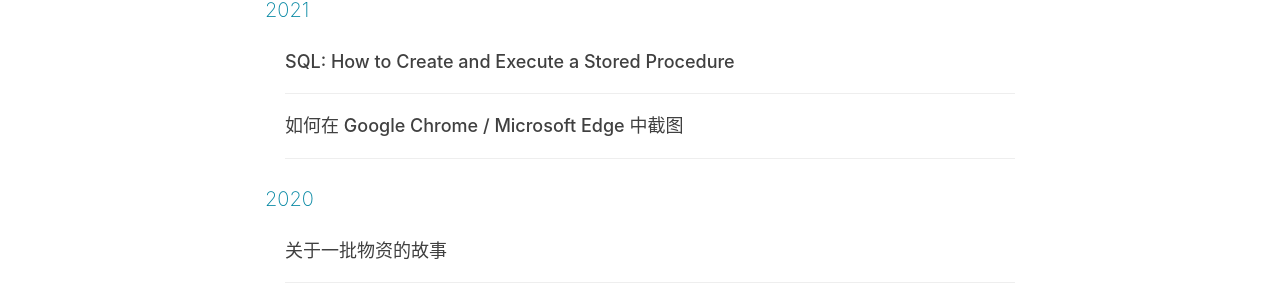
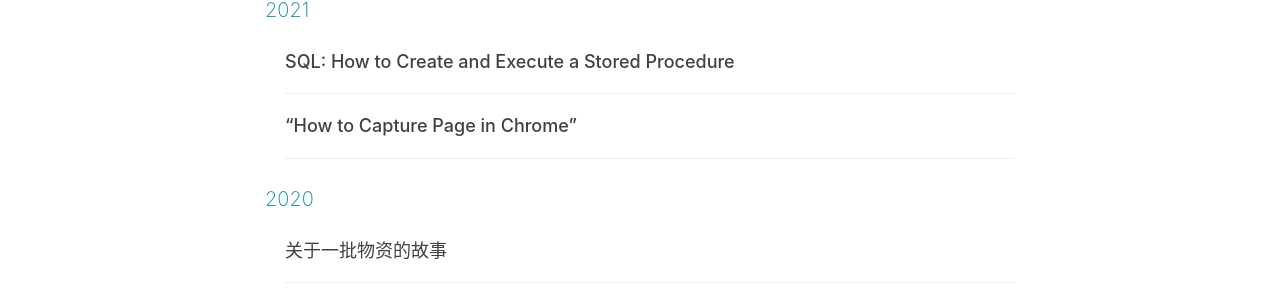
Before and after one commit to kellyxu-com/blog, a Jekyll site: the page built from archive.html, in a window 1280 px wide. Shown: the part 565-868 px from the top of the page. Built offline with Jekyll 4.4.1, drawn with Linux system fonts in a browser that asks for light colours; nearby versions of some CDN libraries; comment, search, counter and statistics services are not loaded.

Commit message:
Update 2021-07-19-how-to-capture-page-in-chrome.markdown

```diff
--- a/_posts/2021-07-19-how-to-capture-page-in-chrome.markdown
+++ b/_posts/2021-07-19-how-to-capture-page-in-chrome.markdown
@@ -1,6 +1,6 @@
 ---
 layout: post
-title: 如何在 Google Chrome / Microsoft Edge 中截图
+title: “How to Capture Page in Chrome”
 author: kelly
 tags: [软件使用]
 date: 2021-07-19 02:33:33 +0800
```
